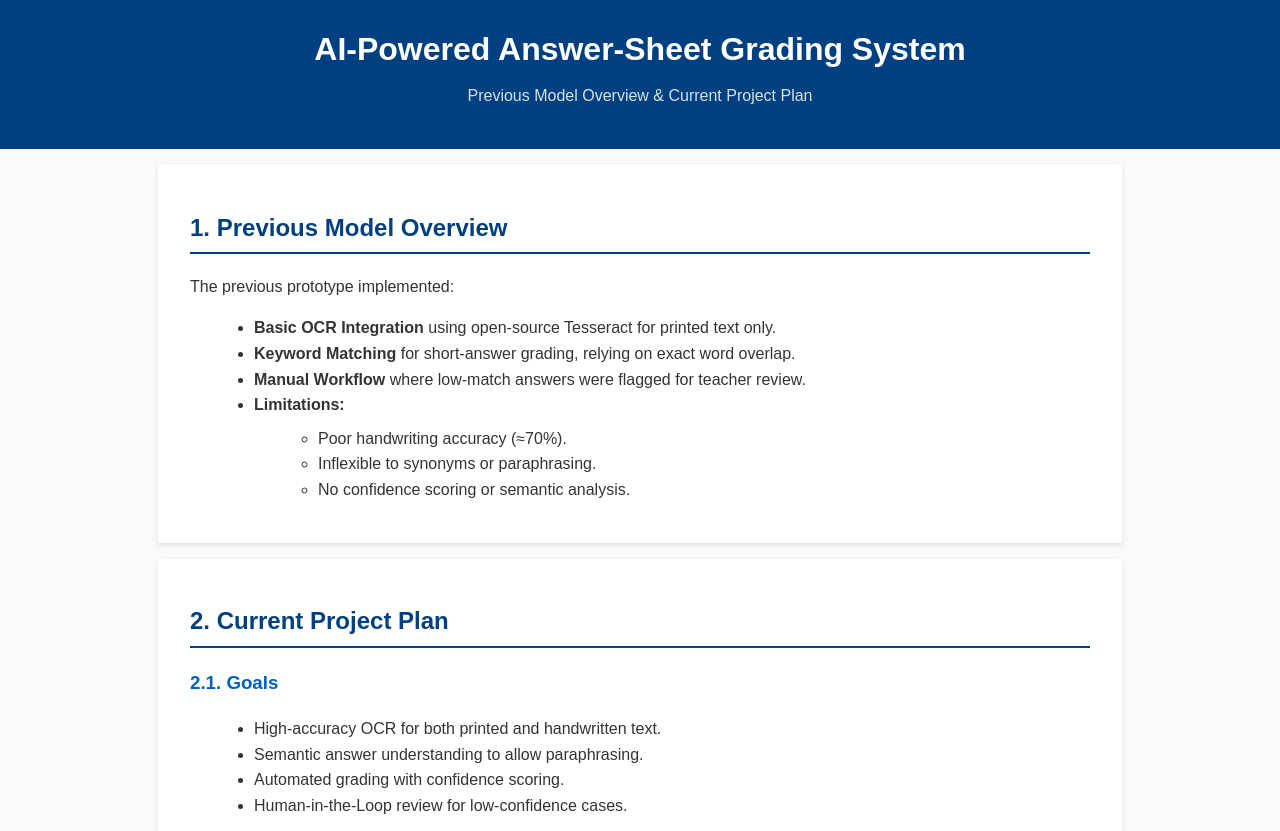
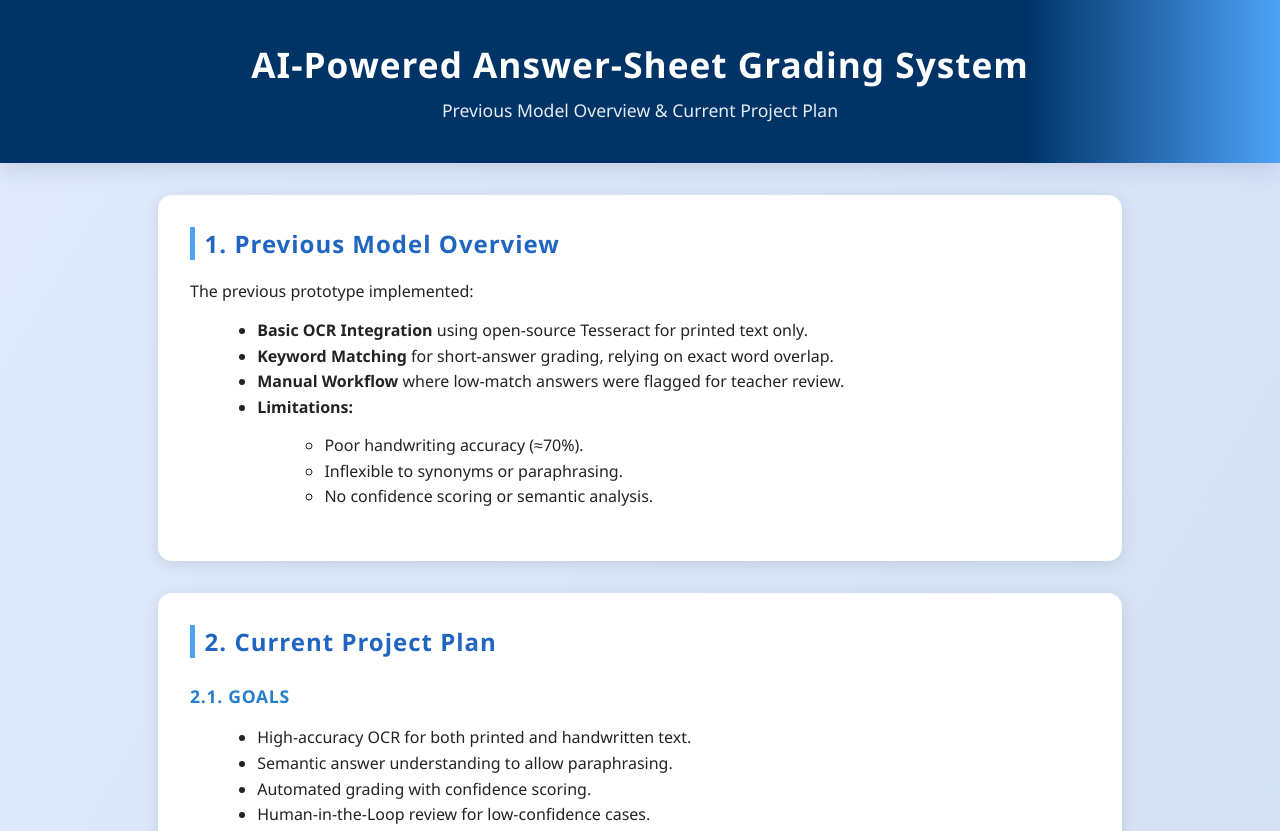
Before and after one commit to ParasMaster/Ai-Exam-sheet-Checker, a plain HTML site: page index.html in a window 1280 px wide. Shown: the top 831 px of the page. Drawn offline with Linux system fonts and the light colour scheme.

Commit message:
Update styles.css

```diff
--- a/styles.css
+++ b/styles.css
@@ -1,75 +1,101 @@
-/* styles.css */
-
 body {
-  font-family: Arial, sans-serif;
+  font-family: 'Segoe UI', Arial, sans-serif;
   margin: 0;
   padding: 0;
-  line-height: 1.6;
-  background-color: #f9f9f9;
-  color: #333;
+  background: linear-gradient(120deg, #e0eafc 0%, #cfdef3 100%);
+  color: #232323;
 }
 
 header {
-  background-color: #004080;
-  color: white;
-  padding: 1.5rem;
+  background: linear-gradient(90deg, #003366 80%, #4ea2f7 100%);
+  color: #fff;
+  padding: 2.5rem 1rem 1.5rem 1rem;
   text-align: center;
+  box-shadow: 0 8px 20px rgba(0,0,64,0.1);
 }
 
 header h1 {
   margin: 0;
-  font-size: 2rem;
+  font-size: 2.2rem;
+  letter-spacing: 1px;
 }
 
 header .subtitle {
-  margin-top: 0.5rem;
-  font-size: 1rem;
-  opacity: 0.85;
+  margin-top: 0.6rem;
+  font-size: 1.1rem;
+  opacity: 0.90;
 }
 
 section {
-  padding: 1.5rem 2rem;
-  background: white;
-  margin: 1rem auto;
+  background: #fff;
+  border-radius: 14px;
+  box-shadow: 0 3px 15px 0 rgba(0,0,0,0.10);
+  margin: 2rem auto;
   max-width: 900px;
-  box-shadow: 0 2px 4px rgba(0, 0, 0, 0.1);
+  padding: 2rem;
 }
 
 h2 {
-  border-bottom: 2px solid #004080;
-  padding-bottom: 0.3rem;
-  color: #004080;
+  color: #2066c0;
+  border-left: 5px solid #4ea2f7;
+  padding-left: 0.6rem;
+  margin-top: 0;
+  font-size: 1.5rem;
+  letter-spacing: 1px;
 }
 
 h3 {
-  margin-top: 1rem;
-  color: #0060c0;
+  margin-top: 1.6rem;
+  color: #277ecc;
+  text-transform: uppercase;
+  font-size: 1.1rem;
+  letter-spacing: 0.7px;
 }
 
 ul, ol {
-  margin: 0.5rem 0 1rem 1.5rem;
+  margin: 0.8rem 0 1.2rem 1.7rem;
+  line-height: 1.6;
 }
 
 table {
   width: 100%;
   border-collapse: collapse;
-  margin-bottom: 1.5rem;
+  margin: 1.5rem 0 1rem 0;
 }
 
 table th, table td {
-  border: 1px solid #ccc;
-  padding: 0.75rem;
+  border: 1px solid #bffcff;
+  padding: 1rem;
   text-align: left;
 }
 
 table th {
-  background-color: #e0e0e0;
+  background-color: #f0f7ff;
+  font-weight: 600;
+  text-transform: uppercase;
+  color: #1d4d80;
+}
+
+table tr:nth-child(even) {
+  background: #f5fbff;
 }
 
 footer {
   text-align: center;
-  padding: 1rem 0;
-  background: #004080;
+  padding: 1.2rem 0;
+  background: #003366;
   color: white;
   margin-top: 2rem;
+  font-size: 1rem;
+  border-radius: 0 0 12px 12px;
 }
+
+@media (max-width: 600px) {
+  section {
+    padding: 1.1rem;
+  }
+  table th, table td {
+    padding: 0.5rem;
+    font-size: 0.97rem;
+  }
+}
```
